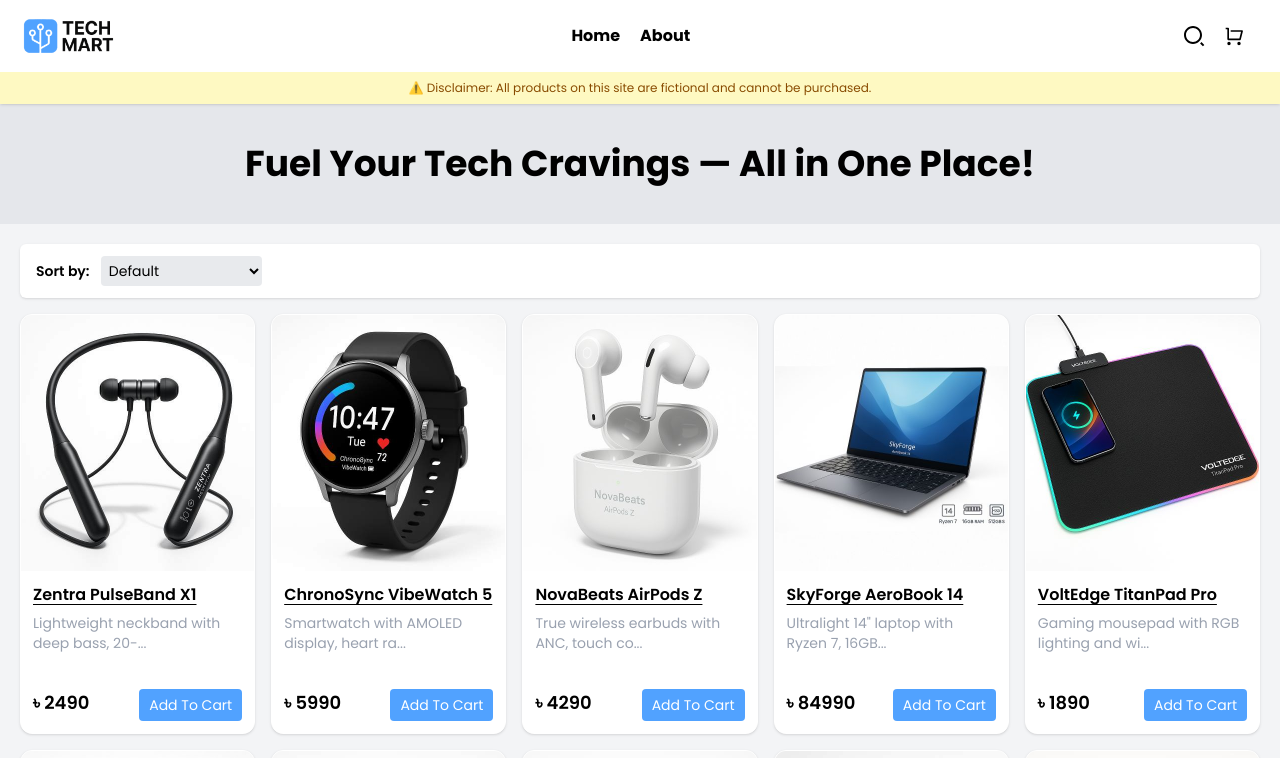
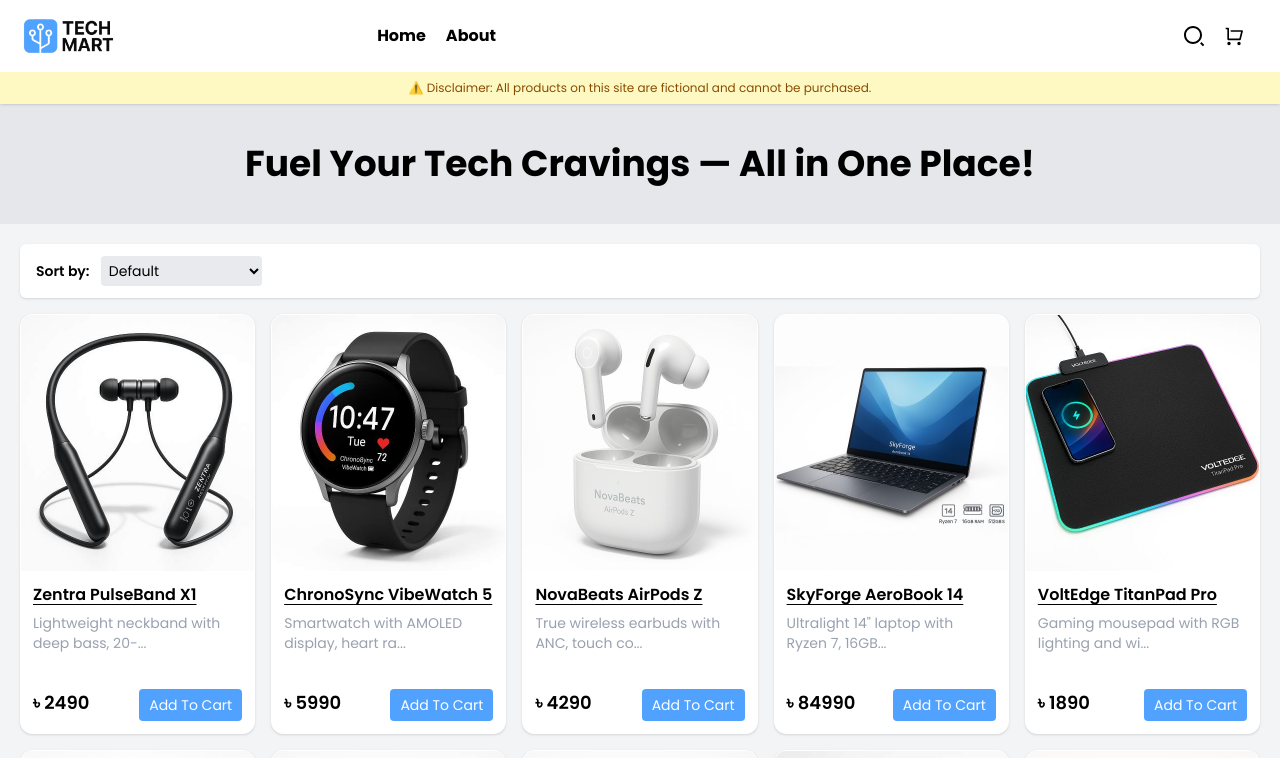
Before and after one commit to skhasanalsahib/simple-react-ecommerce, a React (Vite) app: page / in a window 1280 px wide. Shown: the top 758 px of the page. Built offline with nearby package versions, Linux system fonts and the light colour scheme.

Commit message:
Fixed navbar

```diff
--- a/src/components/Navbar/Navbar.jsx
+++ b/src/components/Navbar/Navbar.jsx
@@ -12,7 +12,7 @@ const Navbar = () => {
   const { visibleCartItems } = useCart();
 
   return (
-    <header className="w-full shadow bg-white sticky top-0 z-50">
+    <header className={`w-full shadow bg-white md:sticky fixed top-0 z-50`}>
       <div className="container py-4 flex flex-wrap justify-between items-center gap-4 relative">
         {/* Site Logo */}
         <Link to={"/"}>
@@ -20,7 +20,7 @@ const Navbar = () => {
         </Link>
 
         {/* Navigation */}
-        <nav className="gap-5 order-2 flex-10 justify-center items-center hidden sm:flex">
+        <nav className="gap-5 order-2 flex-grow justify-center items-center hidden sm:flex">
           <Link to={"/"} className="font-bold">
             Home
           </Link>
@@ -71,7 +71,9 @@ const Navbar = () => {
       </div>
       <ResponsiveSearch />
 
-      <div className="bg-yellow-100 text-center py-2 text-xs text-yellow-800">
+      <div
+        className={`bg-yellow-100 text-center py-2 text-xs text-yellow-800 `}
+      >
         <span>
           ⚠️ Disclaimer: All products on this site are fictional and cannot be
           purchased.
```
Also changed, not shown: 1 other file (tests, documents, lock files or other folders).
